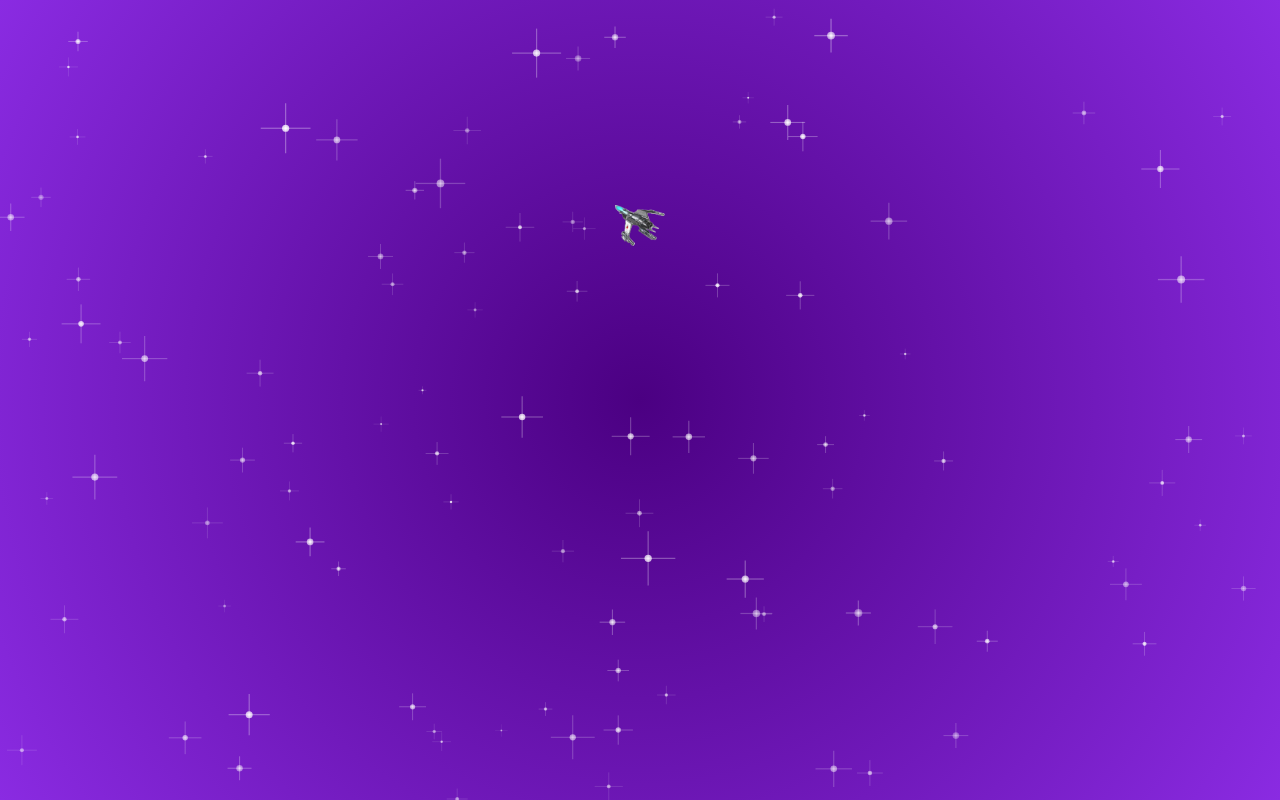
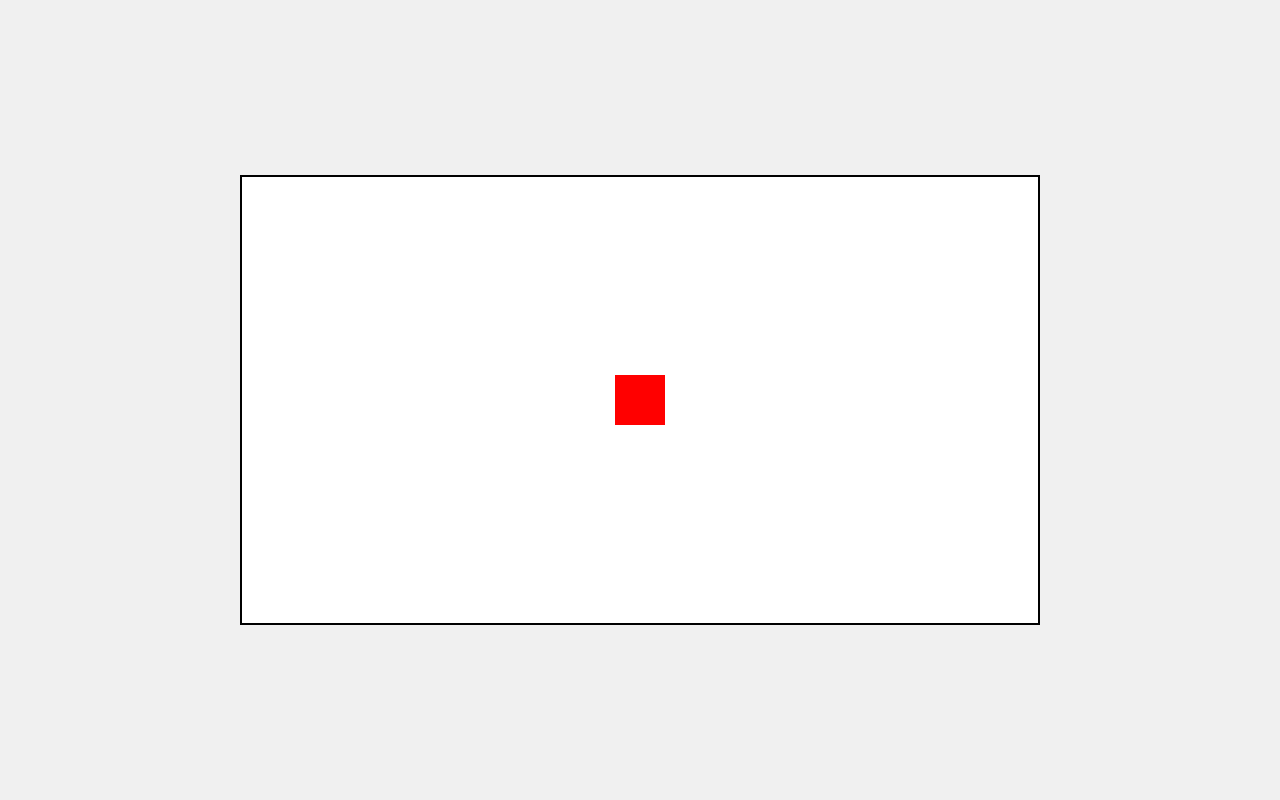
Before and after one commit to ungthanhnhan/game, a plain HTML site: page index.html in a window 1280 px wide. Drawn offline with Linux system fonts and the light colour scheme.

Commit message:
Update index.html

```diff
--- a/index.html
+++ b/index.html
@@ -7,19 +7,12 @@
     <style>
         body {
             margin: 0;
+            display: flex;
+            justify-content: center;
+            align-items: center;
             height: 100vh;
+            background-color: #f0f0f0;
             overflow: hidden;
-            background: radial-gradient(circle, #4b0082, #8a2be2);
-        }
-
-        canvas {
-            position: absolute;
-            top: 0;
-            left: 0;
-            width: 100%;
-            height: 100%;
-            pointer-events: none;
-            z-index: -1;
         }
 
         #game-container {
@@ -28,7 +21,8 @@
             max-width: 800px;
             height: 100%;
             max-height: 450px;
-            margin: auto;
+            background-color: white;
+            border: 2px solid #000;
             box-sizing: border-box;
         }
 
@@ -36,28 +30,29 @@
             position: absolute;
             width: 50px;
             height: 50px;
-            background: url('maybay.png') no-repeat center center / contain;
+            background-color: red;
             top: calc(50% - 25px);
             left: calc(50% - 25px);
         }
 
         #joystick-container {
-            display: none;
             position: absolute;
             bottom: 10px;
             left: 50%;
             transform: translateX(-50%);
             width: 150px;
             height: 150px;
-            background: rgba(0, 0, 0, 0.1);
+            background-color: rgba(0, 0, 0, 0.1);
             border-radius: 50%;
+            display: none;
+            touch-action: none;
         }
 
         #joystick {
             position: absolute;
             width: 50px;
             height: 50px;
-            background: gray;
+            background-color: gray;
             border-radius: 50%;
             left: 50%;
             top: 50%;
@@ -66,112 +61,40 @@
 
         @media (hover: none) and (pointer: coarse) {
             #joystick-container {
-                display: block !important;
+                display: block;
             }
         }
     </style>
 </head>
 <body>
-    <canvas id="stars"></canvas>
     <div id="game-container">
         <div id="square"></div>
-    </div>
         <div id="joystick-container">
             <div id="joystick"></div>
         </div>
+    </div>
     <script>
-        const canvas = document.getElementById("stars");
-        const ctx = canvas.getContext("2d");
-        const stars = [];
-        const maxStars = 100;
-
-        function resizeCanvas() {
-            canvas.width = window.innerWidth;
-            canvas.height = window.innerHeight;
-        }
-
-        resizeCanvas();
-        window.addEventListener("resize", resizeCanvas);
-
-        // Tạo ngôi sao
-        function createStar() {
-            return {
-                x: Math.random() * canvas.width,
-                y: Math.random() * canvas.height,
-                radius: Math.random() * 3 + 1,
-                speed: Math.random() * 0.5 + 0.2,
-                opacity: Math.random() * 0.5 + 0.5,
-                glowIntensity: Math.random() * 3 + 2,
-            };
-        }
-
-        for (let i = 0; i < maxStars; i++) {
-            stars.push(createStar());
-        }
-
-        function drawStars() {
-            ctx.clearRect(0, 0, canvas.width, canvas.height);
-
-            stars.forEach((star) => {
-                const gradient = ctx.createRadialGradient(
-                    star.x, star.y, 0,
-                    star.x, star.y, star.radius * star.glowIntensity
-                );
-                gradient.addColorStop(0, `rgba(255, 255, 255, ${star.opacity})`);
-                gradient.addColorStop(0.4, `rgba(255, 255, 255, ${star.opacity / 2})`);
-                gradient.addColorStop(1, "rgba(255, 255, 255, 0)");
-
-                // Vẽ phát sáng trung tâm
-                ctx.beginPath();
-                ctx.arc(star.x, star.y, star.radius, 0, Math.PI * 2);
-                ctx.fillStyle = gradient;
-                ctx.fill();
-
-                // Hiệu ứng tỏa sáng ổn định
-                ctx.save();
-                ctx.translate(star.x, star.y);
-                ctx.strokeStyle = `rgba(255, 255, 255, ${star.opacity / 3})`;
-                ctx.lineWidth = star.radius / 3;
-                for (let i = 0; i < 4; i++) {
-                    ctx.beginPath();
-                    ctx.moveTo(0, 0);
-                    ctx.lineTo(0, star.radius * star.glowIntensity * 1.5);
-                    ctx.stroke();
-                    ctx.rotate(Math.PI / 2);
-                }
-                ctx.restore();
-            });
-        }
-
-        function updateStars() {
-            stars.forEach((star) => {
-                star.y += star.speed;
-                if (star.y > canvas.height) {
-                    Object.assign(star, createStar(), { y: 0 });
-                }
-            });
-        }
-
-        function animateStars() {
-            updateStars();
-            drawStars();
-            requestAnimationFrame(animateStars);
-        }
-
-        animateStars();
-    </script>
-    <script>
-        document.addEventListener("DOMContentLoaded", () => {
-            const joystickContainer = document.getElementById("joystick-container");
-            const joystick = document.getElementById("joystick");
-            const square = document.getElementById("square");
+        const square = document.getElementById('square');
+        const gameContainer = document.getElementById('game-container');
+        const joystickContainer = document.getElementById('joystick-container');
+        const joystick = document.getElementById('joystick');
         const squareSpeed = 5;
-            let squarePos = { x: 0, y: 0 };
+        const keys = { w: false, a: false, s: false, d: false };
+        let squarePos = { x: gameContainer.clientWidth / 2 - square.offsetWidth / 2, y: gameContainer.clientHeight / 2 - square.offsetHeight / 2 };
         let joystickActive = false;
         let joystickStart = { x: 0, y: 0 };
 
-            function updateSquarePosition(dx, dy) {
-                const gameContainer = document.getElementById("game-container");
+        function updateSquare() {
+            let dx = 0, dy = 0;
+            if (keys.w && !keys.s) dy -= 1;
+            if (keys.s && !keys.w) dy += 1;
+            if (keys.a && !keys.d) dx -= 1;
+            if (keys.d && !keys.a) dx += 1;
+            const length = Math.sqrt(dx * dx + dy * dy);
+            if (length > 0) {
+                dx /= length;
+                dy /= length;
+            }
             squarePos.x += dx * squareSpeed;
             squarePos.y += dy * squareSpeed;
             squarePos.x = Math.max(0, Math.min(gameContainer.clientWidth - square.offsetWidth, squarePos.x));
@@ -180,39 +103,49 @@
             square.style.top = `${squarePos.y}px`;
         }
 
-            joystickContainer.addEventListener("touchstart", (e) => {
+        setInterval(updateSquare, 16);
+
+        document.addEventListener('keydown', (e) => {
+            if (keys[e.key.toLowerCase()] !== undefined) keys[e.key.toLowerCase()] = true;
+        });
+
+        document.addEventListener('keyup', (e) => {
+            if (keys[e.key.toLowerCase()] !== undefined) keys[e.key.toLowerCase()] = false;
+        });
+
+        joystickContainer.addEventListener('touchstart', (e) => {
             joystickActive = true;
             joystickStart = { x: e.touches[0].clientX, y: e.touches[0].clientY };
-                joystick.style.transition = "none";
+            joystick.style.transition = 'none';
         });
 
-            joystickContainer.addEventListener("touchmove", (e) => {
+        joystickContainer.addEventListener('touchmove', (e) => {
             if (!joystickActive) return;
-
             const rect = joystickContainer.getBoundingClientRect();
-                const dx = e.touches[0].clientX - rect.left - rect.width / 2;
-                const dy = e.touches[0].clientY - rect.top - rect.height / 2;
-
+            const dx = e.touches[0].clientX - joystickStart.x;
+            const dy = e.touches[0].clientY - joystickStart.y;
             const distance = Math.min(Math.sqrt(dx * dx + dy * dy), rect.width / 2 - joystick.offsetWidth / 2);
             const angle = Math.atan2(dy, dx);
             const offsetX = Math.cos(angle) * distance;
             const offsetY = Math.sin(angle) * distance;
-
             joystick.style.left = `${offsetX + rect.width / 2 - joystick.offsetWidth / 2}px`;
-                joystick.style.top = `${offsetY + rect.height / 2 - joystick.offsetWidth / 2}px`;
+            joystick.style.top = `${offsetY + rect.height / 2 - joystick.offsetHeight / 2}px`;
 
             const normalizedDX = offsetX / distance || 0;
             const normalizedDY = offsetY / distance || 0;
-
-                updateSquarePosition(normalizedDX, normalizedDY);
+            squarePos.x += normalizedDX * squareSpeed;
+            squarePos.y += normalizedDY * squareSpeed;
+            squarePos.x = Math.max(0, Math.min(gameContainer.clientWidth - square.offsetWidth, squarePos.x));
+            squarePos.y = Math.max(0, Math.min(gameContainer.clientHeight - square.offsetHeight, squarePos.y));
+            square.style.left = `${squarePos.x}px`;
+            square.style.top = `${squarePos.y}px`;
         });
 
-            joystickContainer.addEventListener("touchend", () => {
+        joystickContainer.addEventListener('touchend', () => {
             joystickActive = false;
-                joystick.style.transition = "left 0.1s, top 0.1s";
-                joystick.style.left = "50%";
-                joystick.style.top = "50%";
-            });
+            joystick.style.left = '50%';
+            joystick.style.top = '50%';
+            joystick.style.transform = 'translate(-50%, -50%)';
         });
     </script>
 </body>
```
Lines whose indentation alone changed are shown as unchanged.
